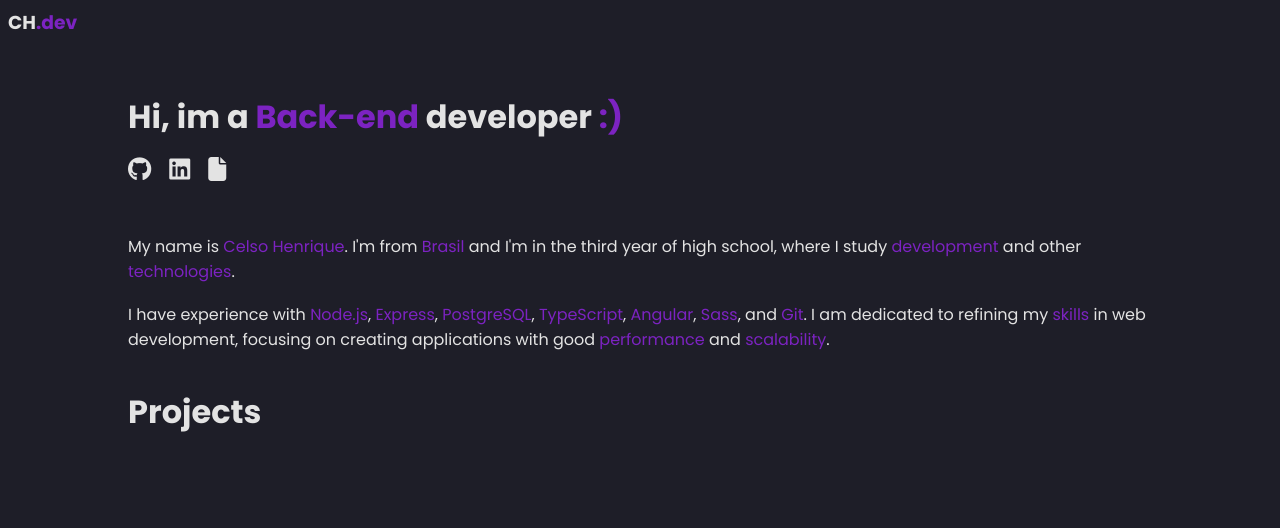
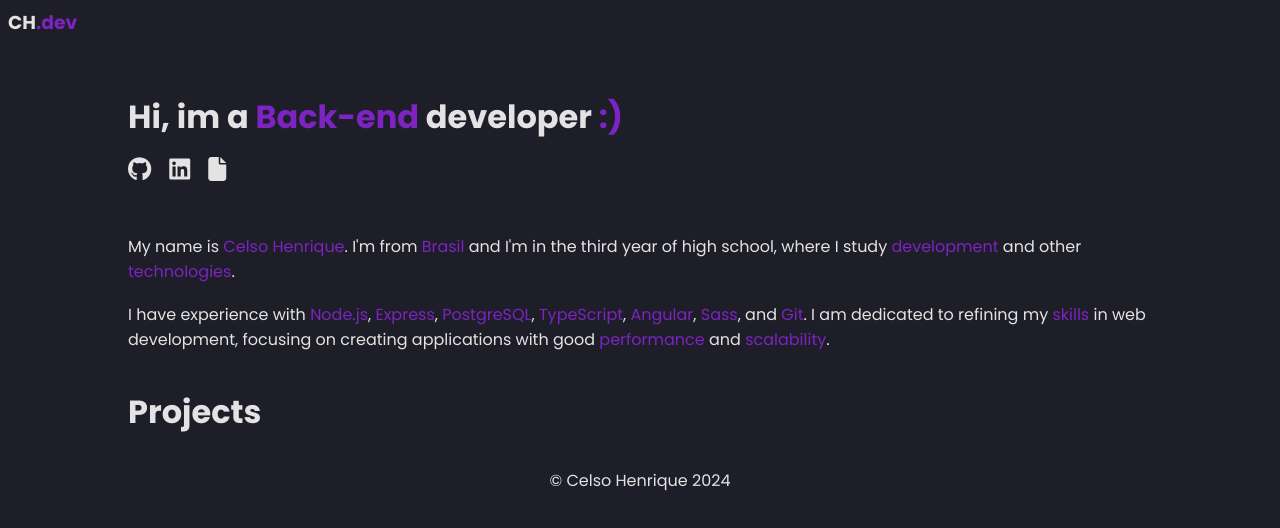
Before and after one commit to nothiaki/nothiaki.github.io, an Angular app: page / in a window 1280 px wide. Shown: the top 528 px of the page. Built offline with nearby package versions, Linux system fonts and the light colour scheme; no server answers.

Commit message:
feat: footer component

```diff
--- a/src/app/app.component.html
+++ b/src/app/app.component.html
@@ -1,4 +1,5 @@
 <div class="container">
   <app-header></app-header>
   <app-home></app-home>
+  <app-footer></app-footer>
 </div>
--- a/src/app/app.component.ts
+++ b/src/app/app.component.ts
@@ -3,13 +3,14 @@
 import { RouterOutlet } from '@angular/router';
 import { HeaderComponent } from "./components/header/header.component";
 import { HomeComponent } from "./components/home/home.component";
+import { FooterComponent } from "./components/footer/footer.component";
 
 @Component({
     selector: 'app-root',
     standalone: true,
     templateUrl: './app.component.html',
     styleUrls: ['./app.component.scss'],
-    imports: [CommonModule, RouterOutlet, HeaderComponent, HomeComponent]
+    imports: [CommonModule, RouterOutlet, HeaderComponent, HomeComponent, FooterComponent]
 })
 export class AppComponent {
 
--- /dev/null
+++ b/src/app/components/footer/footer.component.html
@@ -0,0 +1,3 @@
+<footer>
+    <p>&copy; Celso Henrique {{ year }}</p>
+</footer>
--- /dev/null
+++ b/src/app/components/footer/footer.component.scss
@@ -0,0 +1,5 @@
+footer {
+    padding: 16px;
+    display: flex;
+    justify-content: center;
+}
--- /dev/null
+++ b/src/app/components/footer/footer.component.ts
@@ -0,0 +1,12 @@
+import { Component } from '@angular/core';
+
+@Component({
+  selector: 'app-footer',
+  standalone: true,
+  imports: [],
+  templateUrl: './footer.component.html',
+  styleUrl: './footer.component.scss'
+})
+export class FooterComponent {
+  year: number = new Date().getFullYear();
+}
```
Also changed, not shown: 1 other file (tests, documents, lock files or other folders).
